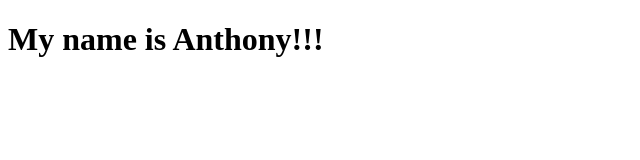
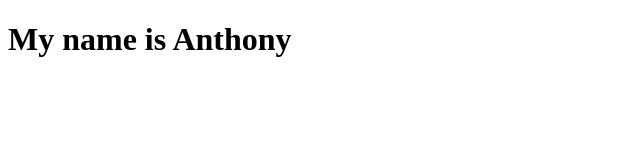
Before and after one commit to Antt2144/First-Github-Project, a plain HTML site: page index.html in a window 1280 px wide. Shown: the full height of the page, 0-640 px from the left. Drawn offline with Linux system fonts and the light colour scheme.

Commit message:
remove exclamation marks

```diff
--- a/index.html
+++ b/index.html
@@ -7,6 +7,6 @@
     <title>Document</title>
 </head>
 <body>
-    <h1>My name is Anthony!!!</h1>
+    <h1>My name is Anthony</h1>
 </body>
 </html>
```
